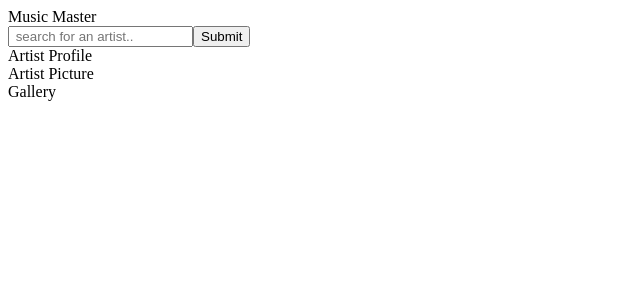
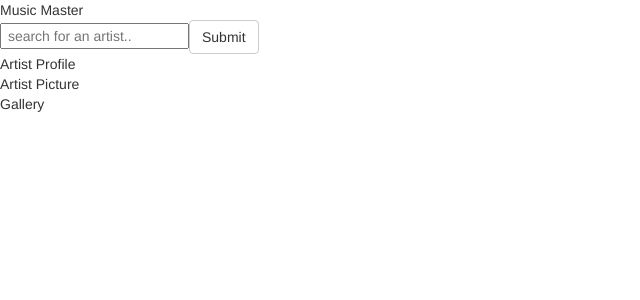
Before and after one commit to atulsingla82/musicmaster, a React (Create React App) app: page / in a window 1280 px wide. Shown: the top 300 px of the page, without its empty margins (0-640 px from the left). Built offline with nearby package versions, Linux system fonts and the light colour scheme.

Commit message:
Adding Bootstrap

```diff
--- a/package.json
+++ b/package.json
@@ -4,6 +4,7 @@
   "private": true,
   "dependencies": {
     "react": "^15.6.1",
+    "react-bootstrap": "^0.31.2",
     "react-dom": "^15.6.1",
     "react-scripts": "1.0.13"
   },
--- a/public/index.html
+++ b/public/index.html
@@ -10,6 +10,7 @@
     -->
     <link rel="manifest" href="%PUBLIC_URL%/manifest.json">
     <link rel="shortcut icon" href="%PUBLIC_URL%/favicon.ico">
+    <link rel="stylesheet" href="https://maxcdn.bootstrapcdn.com/bootstrap/latest/css/bootstrap.min.css">
     <!--
       Notice the use of %PUBLIC_URL% in the tags above.
       It will be replaced with the URL of the `public` folder during the build.
--- a/src/App.js
+++ b/src/App.js
@@ -1,5 +1,5 @@
 import React,{Component} from 'react';
-
+import {Button, Form, FormControl} from 'react-bootstrap'
 export default class App extends Component {
 
   render (){
@@ -9,7 +9,7 @@
        <div className="App-title"> Music Master </div>
       <div>
       <input placeholder =" search for an artist.." />
-      <button > Submit </button>
+      <Button > Submit </Button>
 
        </div>
         <div className="Profile">
@@ -25,5 +25,4 @@
 
   }
 
-
 }
```
